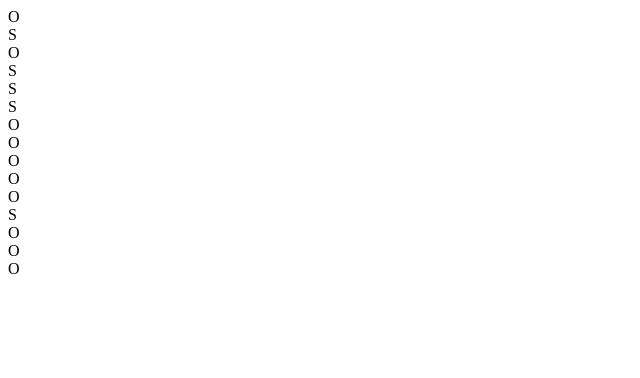
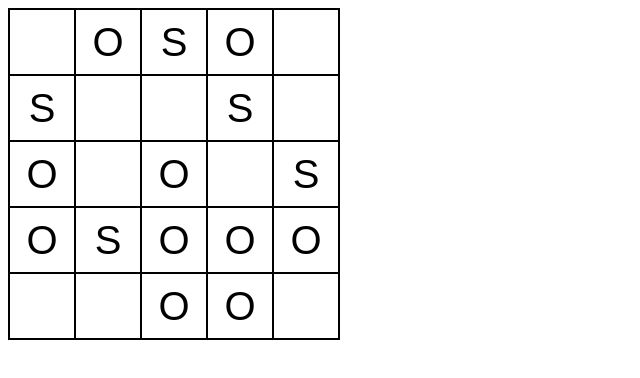
Before and after one commit to Andyloz/Oso, a React app: page / in a window 1280 px wide. Shown: the top 378 px of the page, without its empty margins (0-640 px from the left). Built offline with nearby package versions, Linux system fonts and the light colour scheme.

Commit message:
Termina el esqueleto de la aplicación

```diff
--- /dev/null
+++ b/src/components/OsoGame.sass
@@ -0,0 +1,26 @@
+$square-width: 4rem
+$grid-border-width: 2px
+
+.OsoGrid
+  display: flex
+  flex-flow: column
+
+  .OsoRow
+    display: flex
+
+    .OsoSquare
+      display: flex
+      width: $square-width
+      height: $square-width
+      font-size: 2.5em
+      & > span
+        margin: auto
+
+      border: $grid-border-width solid black
+      border-right-width: 0
+      border-bottom-width: 0
+      &:last-child
+        border-right-width: $grid-border-width
+
+    &:last-child .OsoSquare
+      border-bottom-width: $grid-border-width
--- a/src/components/OsoGridComp.tsx
+++ b/src/components/OsoGridComp.tsx
@@ -1,6 +1,7 @@
 import OsoGrid from "../scripts/OsoGrid";
 import React from "react";
 import OsoSquareComp from "./OsoSquareComp";
+import "./OsoGame.sass"
 
 interface Props {
     table: OsoGrid
@@ -11,9 +12,10 @@ export default class OsoGridComp extends React.Component<Props, Record<string, n
         const grid = this.props.table.grid
 
         const rows = grid.map((row, rowIndex) => {
-            const components = row.map((square, colIndex) => {
+            let components = row.map((square, colIndex) => {
                 return <OsoSquareComp key={`${colIndex}-${rowIndex}`} square={square}/>
             })
+            components = components.reverse()
             return (
                 <div key={rowIndex} className="OsoRow">
                     { components }
--- a/src/index.sass
+++ b/src/index.sass
@@ -1,2 +1,2 @@
 body
-  background-color: gray
+  font-family: sans-serif
--- a/src/index.tsx
+++ b/src/index.tsx
@@ -2,6 +2,7 @@ import React, { Component } from "react"
 import ReactDOM from "react-dom"
 import OsoGameComp from "./components/OsoGameComp"
 import OsoGame from "./scripts/OsoGame"
+import "./index.sass"
 
 class Root extends Component {
     render(): React.ReactNode {
```
